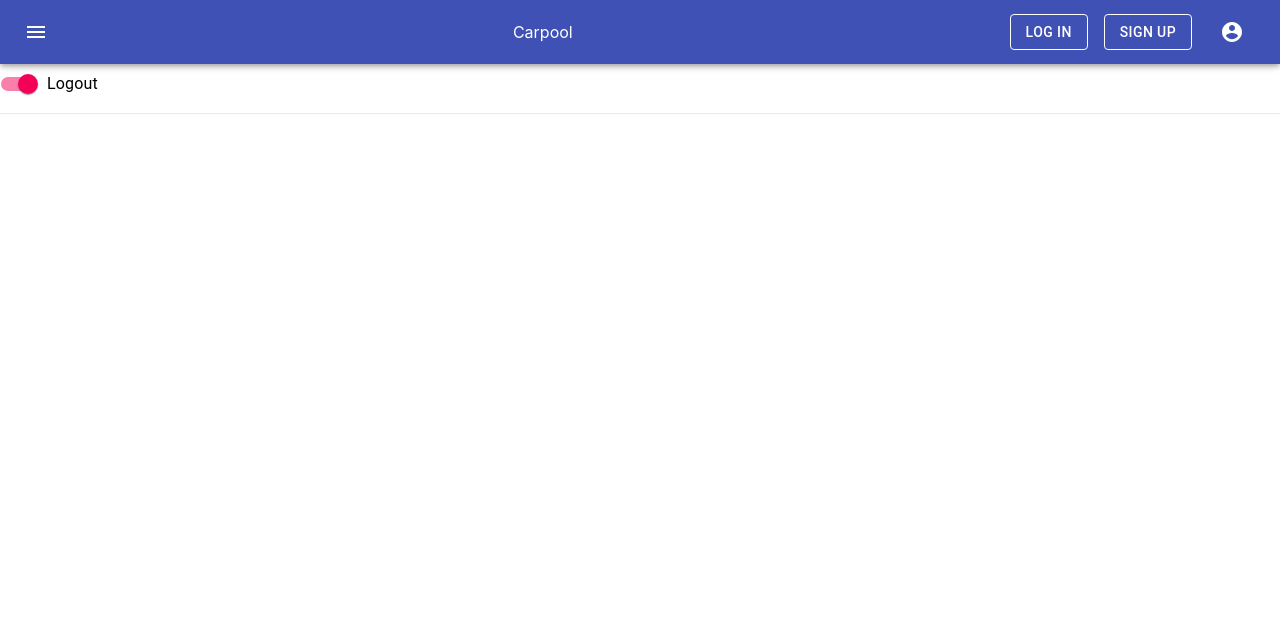
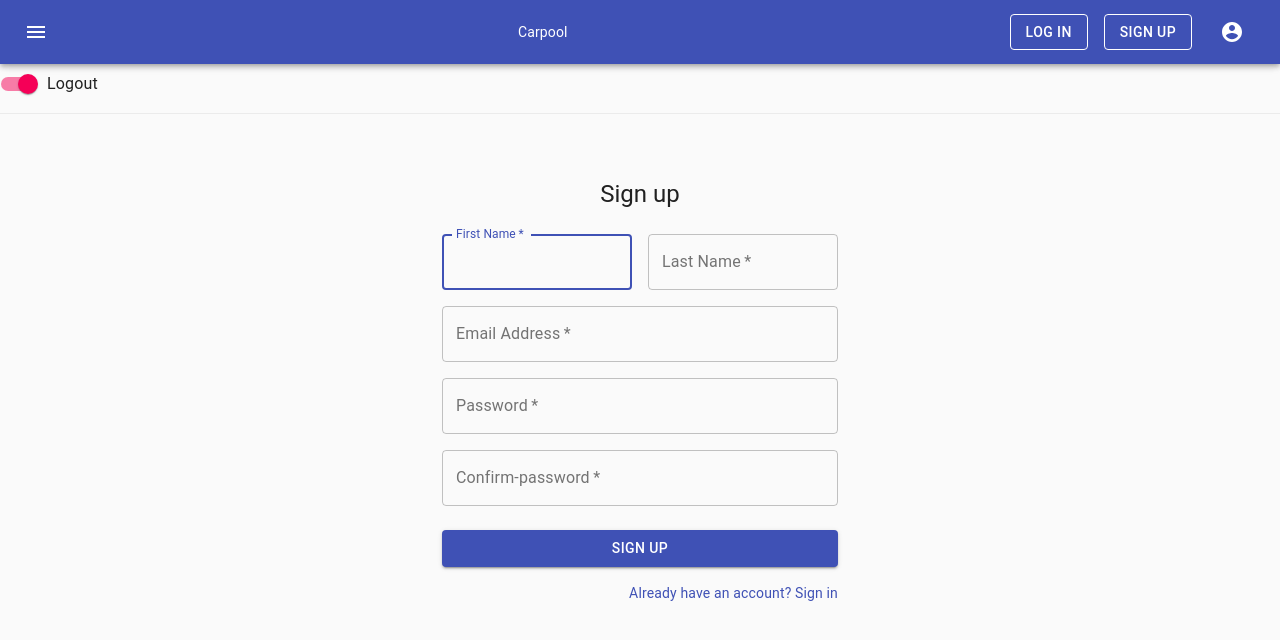
Before and after one commit to sorkinl/Carpool-dickinson, a React (Create React App) app: page /signUp in a window 1280 px wide. Shown: the top 640 px of the page. Built offline with nearby package versions, Linux system fonts and the light colour scheme.

Commit message:
Sign up in progress

```diff
--- a/src/App.js
+++ b/src/App.js
@@ -8,7 +8,8 @@ import SearchForm from './components/SearchForm/Searchform';
 import Account from './components/Account/Account';
 import MainChat from './components/Chat/MainChat';
 import SearchButton from './components/SearchForm/SearchButton';
-import LogInForm from './components/LogInForm/LogIn';
+import LogIn from './components/LogInForm/LogIn';
+import SignUp from './components/LogInForm/SignUp';
 
 
 
@@ -39,7 +40,9 @@ const [showResults, setShowResults] = React.useState(false)
           <Route path="/search" component={SearchForm} />
           <Route path="/account" component={Account}/>
           <Route path="/chat" component={MainChat}/>
-          <Route path="/logInForm" component={LogInForm}/>
+          <Route path="/logIn" component={LogIn}/>
+          <Route path="/signUp" component={SignUp}/>
+
         </Switch>
           </div>
       </Router>
--- /dev/null
+++ b/src/components/Copyright/Copyright.js
@@ -0,0 +1,17 @@
+import React from 'react';
+import Link from '@material-ui/core/Link';
+import Typography from '@material-ui/core/Typography';
+
+function Copyright() {
+  return (
+    <Typography variant="body2" color="textSecondary" align="center">
+      {'Copyright © '}
+      <Link color="inherit" href="https://material-ui.com/">
+        Carpool
+      </Link>{' '}
+      {new Date().getFullYear()}
+      {'.'}
+    </Typography>
+  );
+}
+export default Copyright;
--- a/src/components/LogInForm/LogIn.js
+++ b/src/components/LogInForm/LogIn.js
@@ -8,23 +8,11 @@ import Checkbox from '@material-ui/core/Checkbox';
 import Link from '@material-ui/core/Link';
 import Grid from '@material-ui/core/Grid';
 import Box from '@material-ui/core/Box';
-import LockOutlinedIcon from '@material-ui/icons/LockOutlined';
 import Typography from '@material-ui/core/Typography';
 import { makeStyles } from '@material-ui/core/styles';
 import Container from '@material-ui/core/Container';
+//import Copyright from './components/Copyright';
 
-function Copyright() {
-  return (
-    <Typography variant="body2" color="textSecondary" align="center">
-      {'Copyright © '}
-      <Link color="inherit" href="https://material-ui.com/">
-        Carpool
-      </Link>{' '}
-      {new Date().getFullYear()}
-      {'.'}
-    </Typography>
-  );
-}
 
 const useStyles = makeStyles((theme) => ({
   paper: {
@@ -108,7 +96,6 @@ export default function SignIn() {
         </form>
       </div>
       <Box mt={8}>
-        <Copyright />
       </Box>
     </Container>
   );
--- /dev/null
+++ b/src/components/LogInForm/SignUp.js
@@ -0,0 +1,129 @@
+import React from 'react';
+import Avatar from '@material-ui/core/Avatar';
+import Button from '@material-ui/core/Button';
+import CssBaseline from '@material-ui/core/CssBaseline';
+import TextField from '@material-ui/core/TextField';
+import FormControlLabel from '@material-ui/core/FormControlLabel';
+import Checkbox from '@material-ui/core/Checkbox';
+import Link from '@material-ui/core/Link';
+import Grid from '@material-ui/core/Grid';
+import Box from '@material-ui/core/Box';
+import LockOutlinedIcon from '@material-ui/icons/LockOutlined';
+import Typography from '@material-ui/core/Typography';
+import { makeStyles } from '@material-ui/core/styles';
+import Container from '@material-ui/core/Container';
+
+
+const useStyles = makeStyles((theme) => ({
+  paper: {
+    marginTop: theme.spacing(8),
+    display: 'flex',
+    flexDirection: 'column',
+    alignItems: 'center',
+  },
+
+  form: {
+    width: '100%', // Fix IE 11 issue.
+    marginTop: theme.spacing(3),
+  },
+  submit: {
+    margin: theme.spacing(3, 0, 2),
+  },
+}));
+
+export default function SignUp() {
+  const classes = useStyles();
+
+  return (
+    <Container component="main" maxWidth="xs">
+      <CssBaseline />
+      <div className={classes.paper}>
+
+        <Typography component="h1" variant="h5">
+          Sign up
+        </Typography>
+        <form className={classes.form} noValidate>
+          <Grid container spacing={2}>
+            <Grid item xs={12} sm={6}>
+              <TextField
+                autoComplete="fname"
+                name="firstName"
+                variant="outlined"
+                required
+                fullWidth
+                id="firstName"
+                label="First Name"
+                autoFocus
+              />
+            </Grid>
+            <Grid item xs={12} sm={6}>
+              <TextField
+                variant="outlined"
+                required
+                fullWidth
+                id="lastName"
+                label="Last Name"
+                name="lastName"
+                autoComplete="lname"
+              />
+            </Grid>
+            <Grid item xs={12}>
+              <TextField
+                variant="outlined"
+                required
+                fullWidth
+                id="email"
+                label="Email Address"
+                name="email"
+                autoComplete="email"
+              />
+            </Grid>
+            <Grid item xs={12}>
+              <TextField
+                variant="outlined"
+                required
+                fullWidth
+                name="password1"
+                label="Password"
+                type="password"
+                id="password1"
+                autoComplete="current-password"
+              />
+            </Grid>
+            <Grid item xs={12}>
+              <TextField
+                variant="outlined"
+                required
+                fullWidth
+                name="password2"
+                label="Confirm-password"
+                type="password"
+                id="password2"
+                autoComplete="current-password"
+              />
+            </Grid>
+
+          </Grid>
+          <Button
+            type="submit"
+            fullWidth
+            variant="contained"
+            color="primary"
+            className={classes.submit}
+          >
+            Sign Up
+          </Button>
+          <Grid container justify="flex-end">
+            <Grid item>
+              <Link href="#" variant="body2">
+                Already have an account? Sign in
+              </Link>
+            </Grid>
+          </Grid>
+        </form>
+      </div>
+      <Box mt={5}>
+      </Box>
+    </Container>
+  );
+}
--- a/src/components/NavBar/NavBar.js
+++ b/src/components/NavBar/NavBar.js
@@ -84,8 +84,8 @@ export default function MenuAppBar() {
 
 
 
-          <Button component={Link} to="/logInForm" edge="start" className={classes.menuButton} color="inherit" aria-label="menu" variant="outlined">Log in</Button>
-          <Button  edge="start" className={classes.menuButton} color="inherit" aria-label="menu" variant="outlined">Sign up</Button>
+          <Button component={Link} to="/logIn" edge="start" className={classes.menuButton} color="inherit" aria-label="menu" variant="outlined">Log in</Button>
+          <Button component={Link} to="/signUp" edge="start" className={classes.menuButton} color="inherit" aria-label="menu" variant="outlined">Sign up</Button>
 
           {auth && (
             <div>
```
